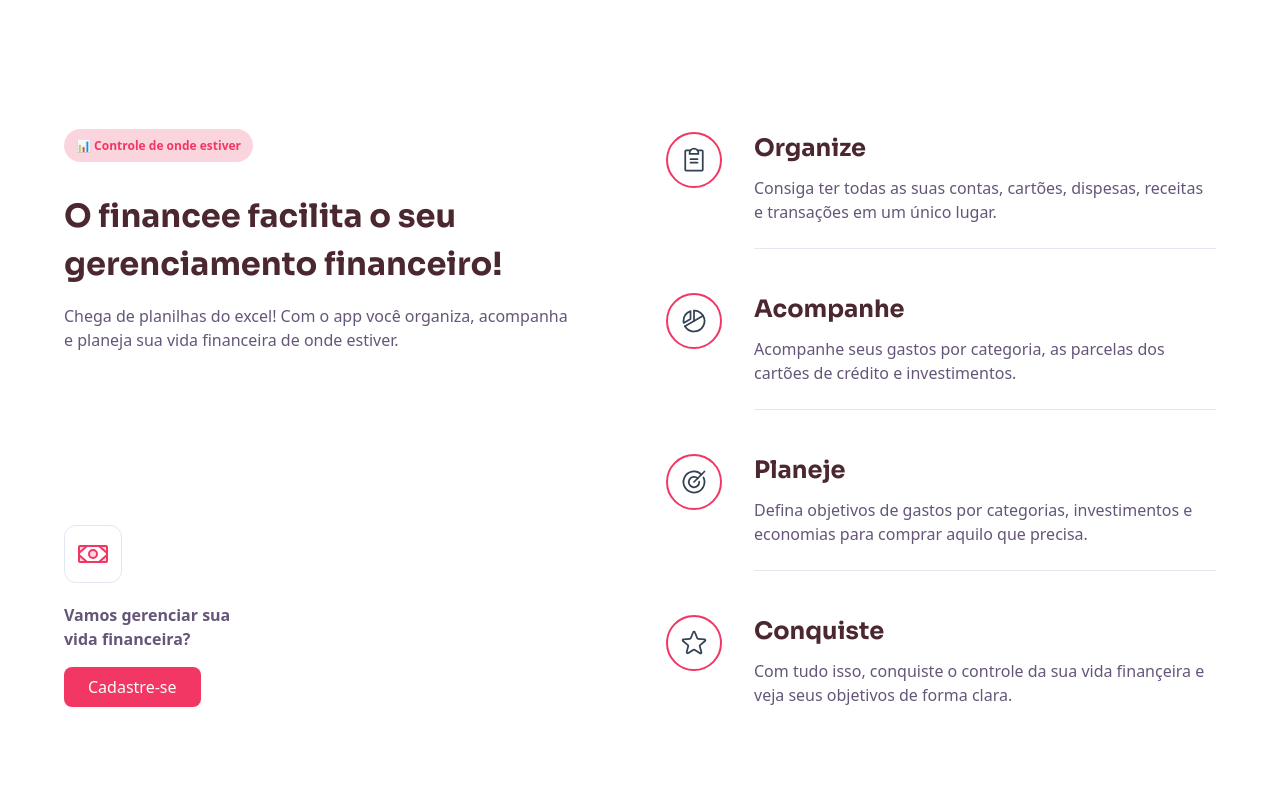
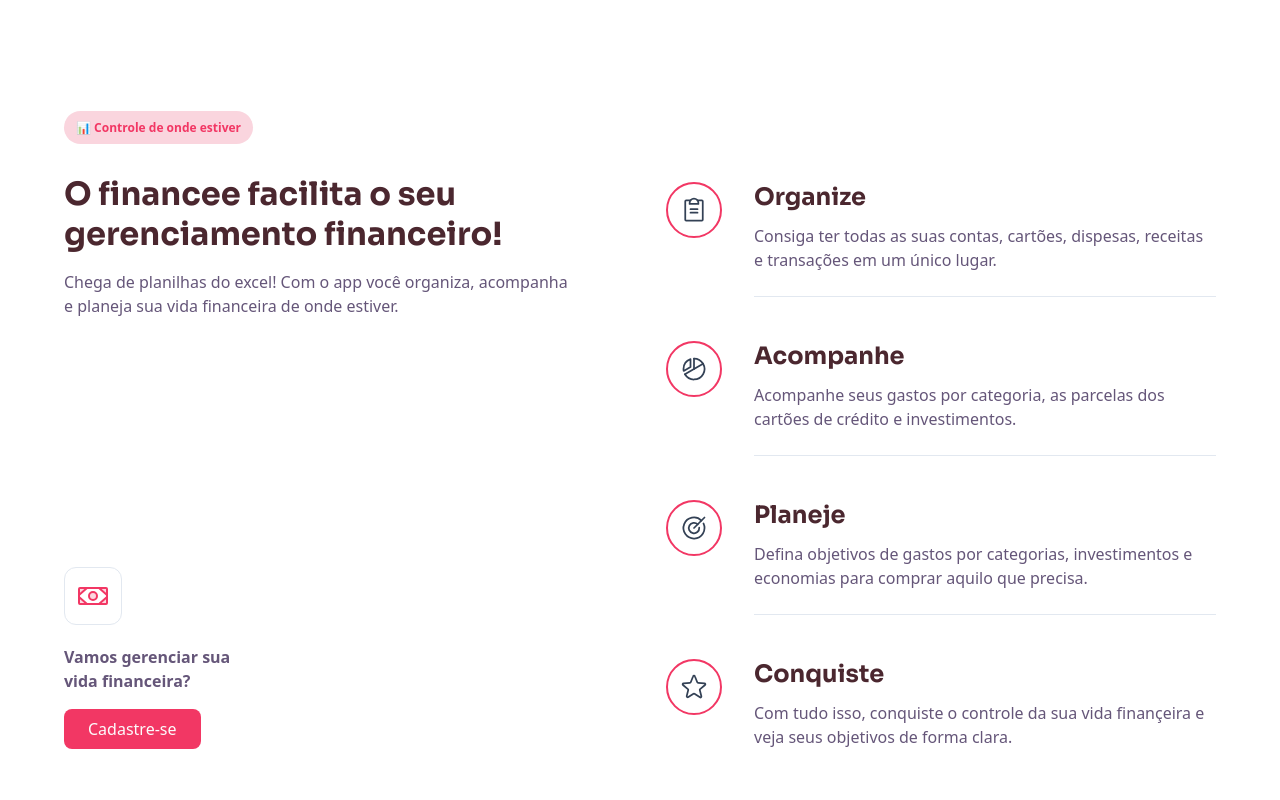
Before and after one commit to MathPSantos/financee, a React (Vite) app: page / in a window 1280 px wide. Shown: the part 1140-1940 px from the top of the page. Built offline with nearby package versions, Linux system fonts and the light colour scheme.

Commit message:
fix: fix typography and pixel perfect imperfections

```diff
--- a/src/components/common/typography/Heading/H1.component.tsx
+++ b/src/components/common/typography/Heading/H1.component.tsx
@@ -4,7 +4,7 @@ import { BaseHeadingProps } from "./Heading.types";
 
 export function H1({ children, className, ...props }: BaseHeadingProps) {
   const compClassName = classNames(
-    "text-[40px] font-bold text-brown-500",
+    "text-[40px] font-bold text-brown-500 leading-[normal]",
     className
   );
 
--- a/src/components/common/typography/Heading/H2.component.tsx
+++ b/src/components/common/typography/Heading/H2.component.tsx
@@ -3,7 +3,10 @@ import { classNames } from "../../../../core/utils/classnames";
 import { BaseHeadingProps } from "./Heading.types";
 
 export function H2({ children, className, ...props }: BaseHeadingProps) {
-  const compClassName = classNames("text-[32px] font-bold", className);
+  const compClassName = classNames(
+    "text-[32px] font-bold leading-[normal]",
+    className
+  );
 
   return (
     <h2 className={compClassName} {...props}>
--- a/src/components/common/typography/Heading/H3.component.tsx
+++ b/src/components/common/typography/Heading/H3.component.tsx
@@ -4,7 +4,7 @@ import { BaseHeadingProps } from "./Heading.types";
 
 export function H3({ children, className, ...props }: BaseHeadingProps) {
   const compClassName = classNames(
-    "text-2xl font-bold text-brown-500",
+    "text-2xl font-bold text-brown-500 leading-[normal]",
     className
   );
 
--- a/src/pages/Home/Home.page.tsx
+++ b/src/pages/Home/Home.page.tsx
@@ -100,7 +100,7 @@ export function Home() {
             </div>
           </div>
 
-          <div className="flex flex-col gap-11 flex-1 max-w-[550px]">
+          <div className="flex flex-col gap-11 flex-1 max-w-[550px] mt-[68px]">
             {HorizontalFeatureList.map((feature, index) => (
               <HorizontalFeatureItem key={index} {...feature} />
             ))}
```
